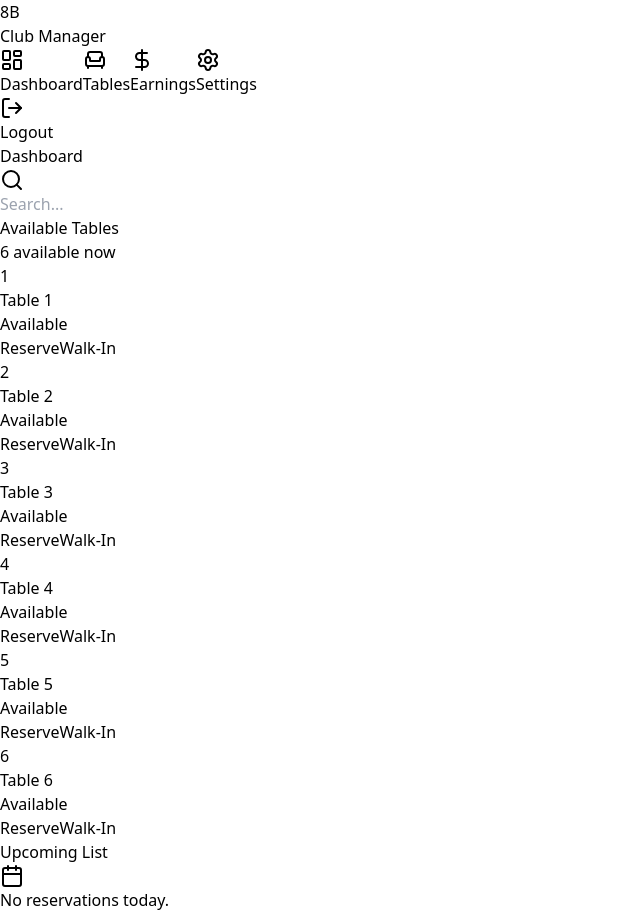
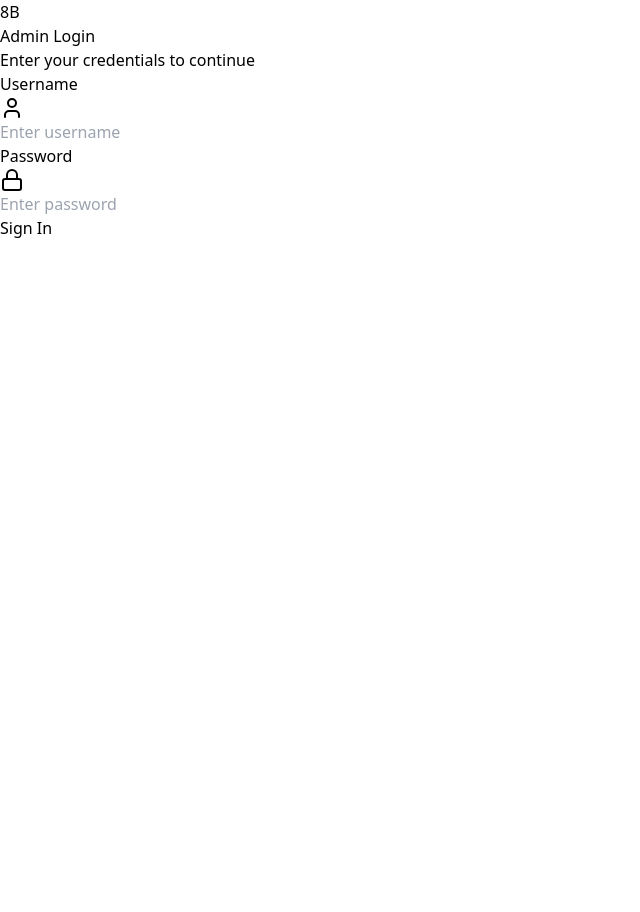
Before and after one commit to Valmocina/billiards-club, a React (Vite) app: page / in a window 1280 px wide. Shown: the whole page, without its empty margins (0-640 px from the left). After the commit the page ends 800 px from the top, so only its background shows below. Built offline with nearby package versions, Linux system fonts and the light colour scheme.

Commit message:
Update billiards app with earnings and settings

```diff
--- a/src/App.jsx
+++ b/src/App.jsx
@@ -4,7 +4,8 @@ import {
   ArrowLeft, Info, AlertCircle, Infinity, User,
   LayoutDashboard, Armchair, Settings, LogOut,
   Search, Bell, Moon, Sun, Monitor, DollarSign,
-  CheckCircle, History, TrendingUp, Receipt, Play
+  CheckCircle, History, TrendingUp, Receipt, Play,
+  Lock, Key
 } from 'lucide-react';
 
 const App = () => {
@@ -12,7 +13,13 @@ const App = () => {
   const HOURLY_RATE = 200;
   const RESERVATION_FEE = 50;
 
-  // --- STATE ---
+  // --- AUTH STATE ---
+  const [isAuthenticated, setIsAuthenticated] = useState(false);
+  const [adminCredentials, setAdminCredentials] = useState({ username: 'admin', password: 'admin' });
+  const [loginInput, setLoginInput] = useState({ username: '', password: '' });
+  const [loginError, setLoginError] = useState('');
+
+  // --- APP STATE ---
   const [tables, setTables] = useState([
     { id: 1, name: 'Table 1', status: 'Available', occupiedUntil: null, occupiedUntilRaw: null, currentSessionStart: null, sessionType: null },
     { id: 2, name: 'Table 2', status: 'Available', occupiedUntil: null, occupiedUntilRaw: null, currentSessionStart: null, sessionType: null },
@@ -26,7 +33,7 @@ const App = () => {
   const [history, setHistory] = useState([]);
   const [currentView, setCurrentView] = useState('dashboard');
   const [darkMode, setDarkMode] = useState(true);
-  const [startingReservationId, setStartingReservationId] = useState(null); // Track if we are starting a specific reservation
+  const [startingReservationId, setStartingReservationId] = useState(null);
 
   // Modal & Form State
   const [showModal, setShowModal] = useState(false);
@@ -42,7 +49,46 @@ const App = () => {
   const [error, setError] = useState('');
   const [newTableName, setNewTableName] = useState('');
 
+  // Settings State
+  const [passwordForm, setPasswordForm] = useState({ current: '', new: '', confirm: '' });
+  const [passwordMsg, setPasswordMsg] = useState({ text: '', type: '' });
+
   // --- ACTIONS ---
+  const handleLogin = (e) => {
+    e.preventDefault();
+    if (loginInput.username === adminCredentials.username && loginInput.password === adminCredentials.password) {
+      setIsAuthenticated(true);
+      setLoginError('');
+    } else {
+      setLoginError('Invalid username or password');
+    }
+  };
+
+  const handleLogout = () => {
+    setIsAuthenticated(false);
+    setLoginInput({ username: '', password: '' });
+    setCurrentView('dashboard');
+  };
+
+  const handleChangePassword = () => {
+    if (passwordForm.current !== adminCredentials.password) {
+      setPasswordMsg({ text: 'Current password is incorrect.', type: 'error' });
+      return;
+    }
+    if (passwordForm.new.length < 4) {
+      setPasswordMsg({ text: 'New password must be at least 4 characters.', type: 'error' });
+      return;
+    }
+    if (passwordForm.new !== passwordForm.confirm) {
+      setPasswordMsg({ text: 'New passwords do not match.', type: 'error' });
+      return;
+    }
+
+    setAdminCredentials({ ...adminCredentials, password: passwordForm.new });
+    setPasswordMsg({ text: 'Password updated successfully!', type: 'success' });
+    setPasswordForm({ current: '', new: '', confirm: '' });
+  };
+
   const resetForm = () => {
     setFormData({
       guestName: '',
@@ -83,7 +129,6 @@ const App = () => {
     setShowModal(true);
   };
 
-  // *** NEW: Start a reservation ***
   const handleStartReservation = (res) => {
     const table = tables.find(t => t.name === res.tableName);
     if (!table) return;
@@ -102,14 +147,12 @@ const App = () => {
       duration: 1,
       isOpenTime: false
     });
-    setStartingReservationId(res.id); // Mark this walk-in as coming from a reservation
+    setStartingReservationId(res.id);
     setShowModal(true);
   };
 
   const handleFinishSession = (table) => {
     let cost = 0;
-
-    // Calculate final cost
     if (table.sessionType === 'walkin') {
        if (table.isOpenTime) {
           cost = HOURLY_RATE;
@@ -118,7 +161,6 @@ const App = () => {
        }
     }
 
-    // *** DEDUCT RESERVATION FEE ***
     if (table.deductible) {
       cost = Math.max(0, cost - table.deductible);
     }
@@ -133,7 +175,7 @@ const App = () => {
         sessionType: null,
         duration: null,
         isOpenTime: false,
-        deductible: 0 // Reset deductible
+        deductible: 0
       } : t
     ));
 
@@ -244,7 +286,6 @@ const App = () => {
   const handleConfirm = () => {
     setError('');
 
-    // --- EDIT NAME ---
     if (modalType === 'edit') {
       if (!formData.guestName.trim()) return;
       setTables(tables.map(t => t.id === selectedTable.id ? { ...t, name: formData.guestName } : t));
@@ -252,13 +293,11 @@ const App = () => {
       return;
     }
 
-    // --- SHARED NAME VALIDATION ---
     if (modalType === 'reserve' && !formData.guestName.trim()) {
       setError('Please enter a name');
       return;
     }
 
-    // --- WALK-IN LOGIC ---
     if (modalType === 'walkin') {
       const conflictMsg = checkWalkInConflict(selectedTable, Number(formData.duration), formData.isOpenTime);
       if (conflictMsg) { setError(conflictMsg); return; }
@@ -276,10 +315,7 @@ const App = () => {
         occupiedUntilRaw = endTime;
       }
 
-      // Determine Deduction
       const deductionAmount = startingReservationId ? RESERVATION_FEE : 0;
-
-      // Calculate approximate cost for history tracking later
       const estimatedCost = formData.isOpenTime ? 0 : (Number(formData.duration) * HOURLY_RATE);
 
       setTables(tables.map(t => t.id === selectedTable.id ? {
@@ -292,10 +328,9 @@ const App = () => {
         duration: Number(formData.duration),
         isOpenTime: formData.isOpenTime,
         currentGuest: formData.guestName,
-        deductible: deductionAmount // Store the 50 fee to deduct later
+        deductible: deductionAmount
       } : t));
 
-      // If we started a reservation, remove it from the reservation list
       if (startingReservationId) {
         setReservations(reservations.filter(r => r.id !== startingReservationId));
       }
@@ -303,7 +338,6 @@ const App = () => {
       closeModal();
 
     }
-    // --- RESERVATION LOGIC ---
     else if (modalType === 'reserve') {
       if (!formData.date || !formData.time) { setError('Select date and time'); return; }
       const [h] = formData.time.split(':').map(Number);
@@ -360,12 +394,10 @@ const App = () => {
     setStartingReservationId(null);
   };
 
-  // --- DERIVED STATS ---
   const totalEarnings = useMemo(() => {
     return history.reduce((sum, item) => item.status !== 'Canceled' ? sum + item.amount : sum, 0);
   }, [history]);
 
-  // --- THEME CLASSES ---
   const theme = {
     bg: darkMode ? 'bg-[#0f172a]' : 'bg-[#f8fafc]',
     text: darkMode ? 'text-[#f1f5f9]' : 'text-[#0f172a]',
@@ -378,6 +410,57 @@ const App = () => {
     tableHeader: darkMode ? 'bg-[#0f172a] text-[#94a3b8]' : 'bg-slate-50 text-slate-500'
   };
 
+  // --- LOGIN SCREEN ---
+  if (!isAuthenticated) {
+    return (
+      <div className={`h-screen w-full flex items-center justify-center ${theme.bg} ${theme.text}`}>
+        <div className={`w-full max-w-md p-8 rounded-3xl shadow-2xl border ${theme.card} animate-in fade-in zoom-in-95`}>
+          <div className="text-center mb-8">
+            <div className="w-16 h-16 rounded-full bg-gradient-to-br from-[#75BDE0] to-[#F8BC9B] flex items-center justify-center text-[#0f172a] font-bold text-3xl shadow-lg mx-auto mb-4">8B</div>
+            <h1 className="text-2xl font-bold">Admin Login</h1>
+            <p className={theme.textMuted}>Enter your credentials to continue</p>
+          </div>
+
+          <form onSubmit={handleLogin} className="space-y-4">
+            <div>
+              <label className={`block text-sm font-bold mb-2 ${theme.textMuted}`}>Username</label>
+              <div className={`flex items-center px-4 py-3 rounded-xl border ${theme.subCard}`}>
+                <User className="w-5 h-5 text-[#75BDE0] mr-3" />
+                <input
+                  type="text"
+                  value={loginInput.username}
+                  onChange={(e) => setLoginInput({...loginInput, username: e.target.value})}
+                  className="bg-transparent border-none outline-none flex-1 text-sm font-medium"
+                  placeholder="Enter username"
+                />
+              </div>
+            </div>
+            <div>
+              <label className={`block text-sm font-bold mb-2 ${theme.textMuted}`}>Password</label>
+              <div className={`flex items-center px-4 py-3 rounded-xl border ${theme.subCard}`}>
+                <Lock className="w-5 h-5 text-[#F8BC9B] mr-3" />
+                <input
+                  type="password"
+                  value={loginInput.password}
+                  onChange={(e) => setLoginInput({...loginInput, password: e.target.value})}
+                  className="bg-transparent border-none outline-none flex-1 text-sm font-medium"
+                  placeholder="Enter password"
+                />
+              </div>
+            </div>
+
+            {loginError && <p className="text-red-400 text-sm text-center font-bold">{loginError}</p>}
+
+            <button type="submit" className="w-full py-4 bg-gradient-to-r from-[#75BDE0] to-[#F89B9B] rounded-xl text-[#0f172a] font-bold shadow-lg hover:shadow-xl hover:opacity-90 transition-all mt-4">
+              Sign In
+            </button>
+          </form>
+        </div>
+      </div>
+    );
+  }
+
+  // --- MAIN APP ---
   return (
     <div className={`flex h-screen font-sans overflow-hidden transition-colors duration-300 ${theme.bg} ${theme.text}`}>
 
@@ -435,7 +518,10 @@ const App = () => {
         </nav>
 
         <div className={`p-4 border-t ${darkMode ? 'border-[#334155]' : 'border-slate-200'}`}>
-          <button className="w-full flex items-center gap-3 px-4 py-3 rounded-xl text-[#F89B9B] hover:bg-[#F89B9B]/10 transition-all font-medium">
+          <button
+            onClick={handleLogout}
+            className="w-full flex items-center gap-3 px-4 py-3 rounded-xl text-[#F89B9B] hover:bg-[#F89B9B]/10 transition-all font-medium"
+          >
             <LogOut className="w-5 h-5" /> Logout
           </button>
         </div>
@@ -459,7 +545,6 @@ const App = () => {
                 className={`${theme.input} text-sm rounded-full pl-10 pr-4 py-2 focus:outline-none focus:border-[#75BDE0] w-64 transition-colors`}
               />
             </div>
-            {/* Removed Icons as requested */}
           </div>
         </header>
 
@@ -510,7 +595,6 @@ const App = () => {
                       </div>
 
                       <div className="flex gap-3 pt-2">
-                        {/* Buttons Logic Updated */}
                         {table.status === 'Available' ? (
                           <>
                             <button onClick={() => handleReserveClick(table)} className="flex-1 py-2.5 rounded-lg bg-[#75BDE0] hover:bg-[#64a9cc] text-white text-sm font-bold shadow-md shadow-[#75BDE0]/20 transition-all active:scale-95">Reserve</button>
@@ -718,6 +802,48 @@ const App = () => {
               </div>
 
               <div className="space-y-6">
+                {/* Account Management */}
+                <div className={`p-6 rounded-2xl border ${theme.subCard}`}>
+                  <h4 className={`text-lg font-bold mb-4 flex items-center gap-2 ${theme.text}`}>
+                    <Key className="w-5 h-5 text-[#F8BC9B]" /> Change Password
+                  </h4>
+                  <div className="space-y-4 max-w-md">
+                    <input
+                      type="password"
+                      placeholder="Current Password"
+                      value={passwordForm.current}
+                      onChange={(e) => setPasswordForm({...passwordForm, current: e.target.value})}
+                      className={`w-full p-3 rounded-xl border outline-none ${theme.input}`}
+                    />
+                    <input
+                      type="password"
+                      placeholder="New Password"
+                      value={passwordForm.new}
+                      onChange={(e) => setPasswordForm({...passwordForm, new: e.target.value})}
+                      className={`w-full p-3 rounded-xl border outline-none ${theme.input}`}
+                    />
+                    <input
+                      type="password"
+                      placeholder="Confirm New Password"
+                      value={passwordForm.confirm}
+                      onChange={(e) => setPasswordForm({...passwordForm, confirm: e.target.value})}
+                      className={`w-full p-3 rounded-xl border outline-none ${theme.input}`}
+                    />
+                    {passwordMsg.text && (
+                      <p className={`text-sm font-bold ${passwordMsg.type === 'error' ? 'text-red-400' : 'text-emerald-400'}`}>
+                        {passwordMsg.text}
+                      </p>
+                    )}
+                    <button
+                      onClick={handleChangePassword}
+                      className="px-6 py-2 bg-[#75BDE0] text-[#0f172a] font-bold rounded-xl shadow-lg hover:opacity-90 transition-all"
+                    >
+                      Update Password
+                    </button>
+                  </div>
+                </div>
+
+                {/* Appearance */}
                 <div className={`p-6 rounded-2xl border ${theme.subCard}`}>
                   <h4 className={`text-lg font-bold mb-4 flex items-center gap-2 ${theme.text}`}>
                     <Monitor className="w-5 h-5 text-[#F8BC9B]" /> Appearance
@@ -738,6 +864,7 @@ const App = () => {
                   </div>
                 </div>
 
+                {/* History Log */}
                 <div className={`p-6 rounded-2xl border ${theme.subCard}`}>
                   <h4 className={`text-lg font-bold mb-4 flex items-center gap-2 ${theme.text}`}>
                     <History className="w-5 h-5 text-[#F89B9B]" /> History Log
```
